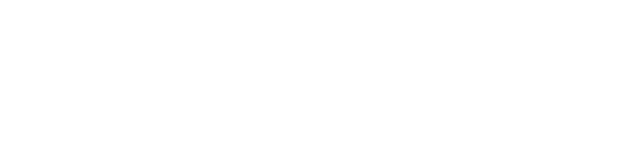
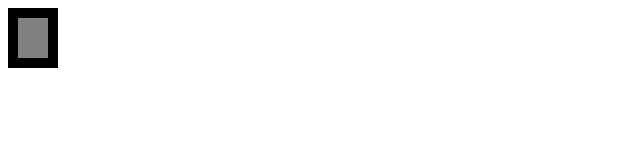
Before and after one commit to brr8/DARKO, a plain HTML site: page Index.html in a window 1280 px wide. Shown: the whole page, without its empty margins (0-640 px from the left). Drawn offline with Linux system fonts and the light colour scheme.

Commit message:
Update Index.html

```diff
--- a/Index.html
+++ b/Index.html
@@ -1,53 +1,18 @@
-<!DOCTYPE HTML>
-
-<HTML lang=ar>
-
-    <head>
-        <meta charset="UTF-8">
-        <link rel="mdry">
-        <title>DAROKTEST</title>
-
-
-
-        <body
-
-            <div class="me"> </div>
-
-
-
-        </body>
-
-        <style>
-
-
-            .me{
-
-                width :30px;
-                height :40px;
-                background :color ="gray";
-                border: color ="black";
-            }
-
-
-
-
-
-        </style>
-
-
-    </head>
-
-
-
-
-
-
-
-
-
-
-
-
-
-
-</HTML>
+<!DOCTYPE html>
+<html lang="ar">
+<head>
+    <meta charset="UTF-8">
+    <title>DAROKTEST</title>
+    <style>
+        .me {
+            width: 30px;
+            height: 40px;
+            background-color: gray;
+            border: 10px solid black;
+        }
+    </style>
+</head>
+<body>
+    <div class="me"></div>
+</body>
+</html>
```
